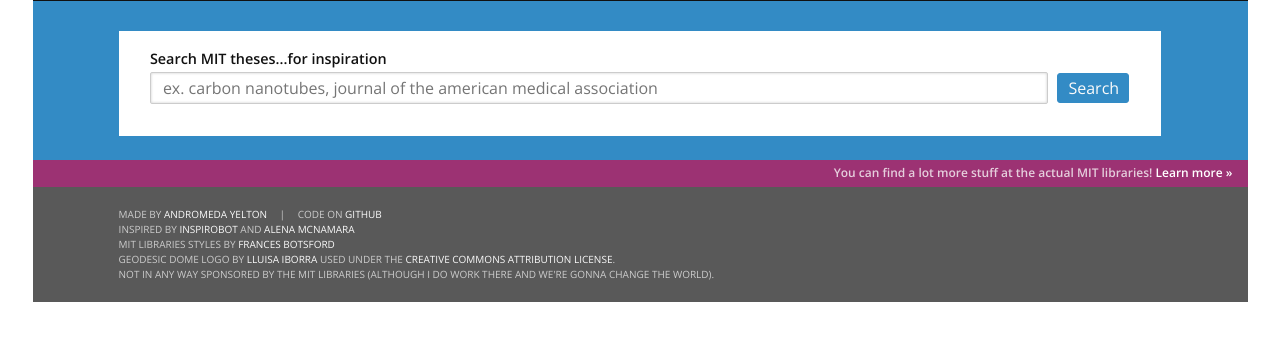
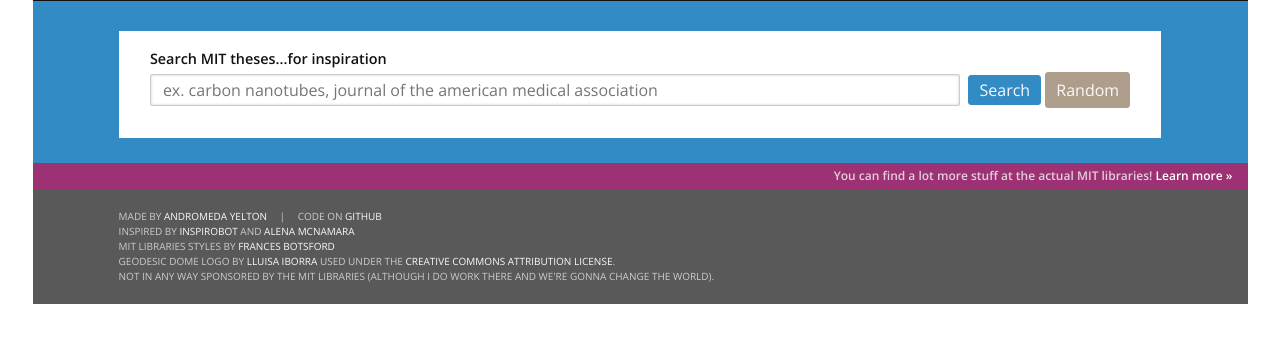
Before and after one commit to thatandromeda/tutespiration, a Django app: page / in a window 1280 px wide. Shown: the part 67-410 px from the top of the page. Run offline with Django 3.2, Linux system fonts and the light colour scheme; some libraries are stand-ins or nearby versions; some web fonts are replaced.

Commit message:
Add random option

```diff
--- a/tutespiration/core/templates/tutespiration.html
+++ b/tutespiration/core/templates/tutespiration.html
@@ -66,8 +66,24 @@
         margin-bottom: 0.05em;
       }
 
-      #search-all input {
+      #searchinput {
         width: 99%;
+      }
+
+      .button-secondary {
+        background-color: #AD9D8A;
+        color: #fafafa;
+        border: 1px solid #AD9D8A;
+      }
+
+      .button-secondary:hover {
+        background-color: #c6b6a3;
+        border-color: #c6b6a3;
+      }
+
+      .button-primary:hover {
+        background-color: #1AA2EA;
+        border-color: #1AA2EA;
       }
 
       @media only screen and (min-width: 768px) {
@@ -213,7 +229,8 @@
                   <input class="field field-text" type="text" id="searchinput" name="query" placeholder="ex. carbon nanotubes, journal of the american medical association">
                 </div>
                 <div class="flex-right">
-                  <input class="button button-primary" type="submit" value="Search">
+                  <input class="button button-primary button-half" type="submit" value="Search">
+                  <a href="{% url 'random' %}" class="button button-secondary button-half">Random</a>
                 </div>
               </div>
             </form>
--- a/tutespiration/core/views.py
+++ b/tutespiration/core/views.py
@@ -98,6 +98,15 @@ class CitableTutespiration(PostMixin, DetailView):
     template_name = 'tutespiration.html'
     model = Inspiration
 
+    def get_object(self, queryset=None):
+        if 'pk' in self.kwargs:  # default detailview behavior
+            return super(CitableTutespiration, self).get_object(queryset)
+        else:  # for /random
+            queryset = self.get_queryset()
+            count = queryset.count()
+            which = random.randint(0, count - 1)
+            return queryset[which]
+
     def get_context_data(self, **kwargs):
         context = super(CitableTutespiration, self).get_context_data(**kwargs)
         inspiration = self.get_object()
--- a/tutespiration/urls.py
+++ b/tutespiration/urls.py
@@ -12,6 +12,8 @@ urlpatterns = [
     url(r'^$', Tutespiration.as_view()),
     url(r'^(?P<pk>\d+)/$',
         CitableTutespiration.as_view(), name='citable'),
+    url(r'^random/$',
+        CitableTutespiration.as_view(), name='random'),
 ]
 
 handler404 = custom404
```
